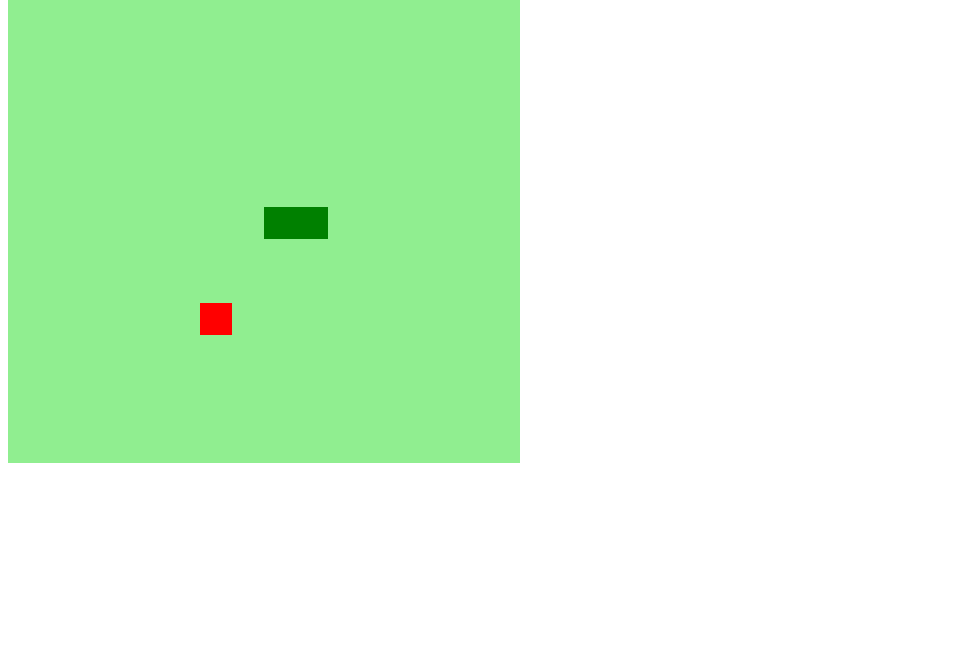
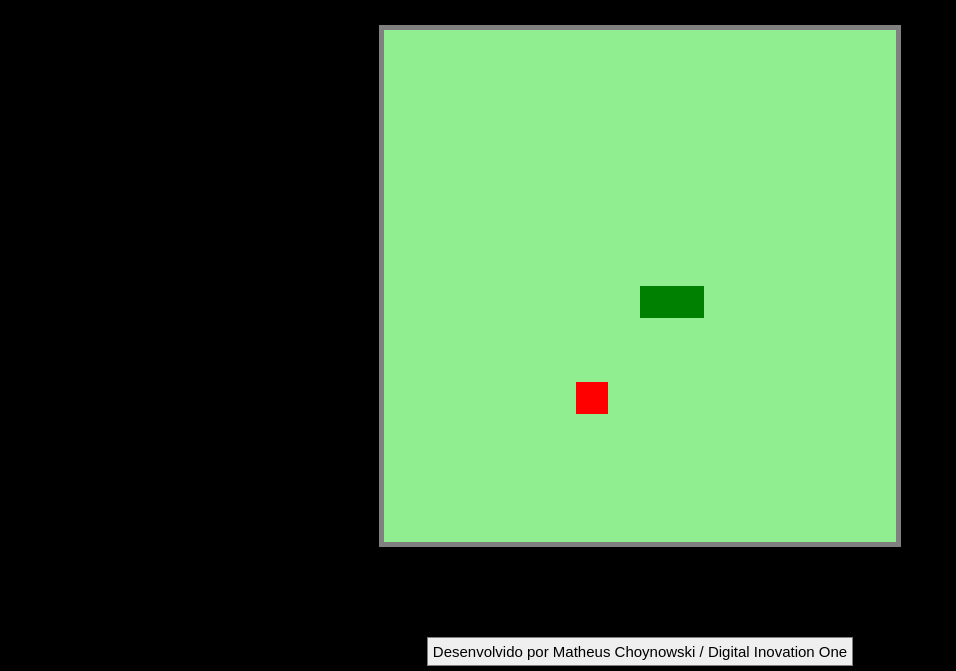
Before and after one commit to Matheuschoy/Snake-Game, a plain HTML site: page index.html in a window 1280 px wide. Shown: the part 129-800 px from the top of the page, without its empty margins (0-956 px from the left). Drawn offline with Linux system fonts and the light colour scheme.

Commit message:
adicionar estilização ao body

```diff
--- a/index.html
+++ b/index.html
@@ -12,5 +12,8 @@
     <h1>Snake Game!</h1>
     <canvas id="snake" width="512" height="512"></canvas>
 
+    <footer>
+        <button class="botao" onclick="linkedin()">Desenvolvido por Matheus Choynowski / Digital Inovation One</button>
+    </footer>
 </body>
 </html>
--- a/script.js
+++ b/script.js
@@ -88,4 +88,8 @@ function iniciarJogo() {
 
 }
 
+function linkedin() {
+    window.location.href = "https://www.linkedin.com/in/matheus-choynowski-1b7a621aa/"
+}
+
 let jogo = setInterval(iniciarJogo, 100);  //intervalo de 100ms
--- a/style.css
+++ b/style.css
@@ -1,3 +1,31 @@
 body {
+    height: 95vh;
+    width: 95;
+    display: flex;
+    justify-content: center;
+    align-items: center;
+    flex-direction: column;
+    background-color: black;
+    color: white;
+    font-family: 'Arial', Times, serif;
+    font-size: 35px;
+}
 
+.botao {
+    font-size: 15px;
+    margin-top: 90px;
+    border: 1px solid grey;
+    padding: 5px;
+
+    transition: 0.3s ease all;
+    cursor: pointer;
 }
+
+#snake {
+    border: 5px solid grey;
+}
+
+.botao:hover {
+    background-color: black;
+    color: white;
+}
```
